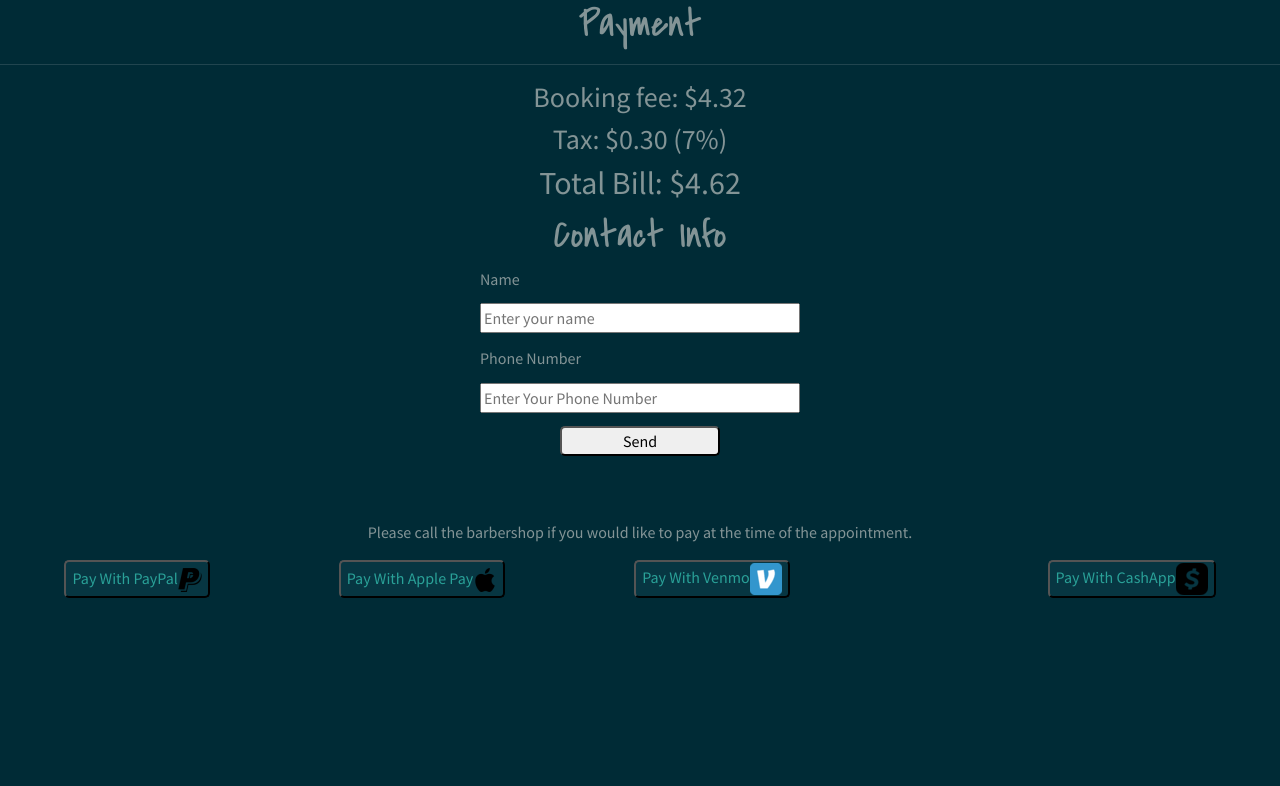
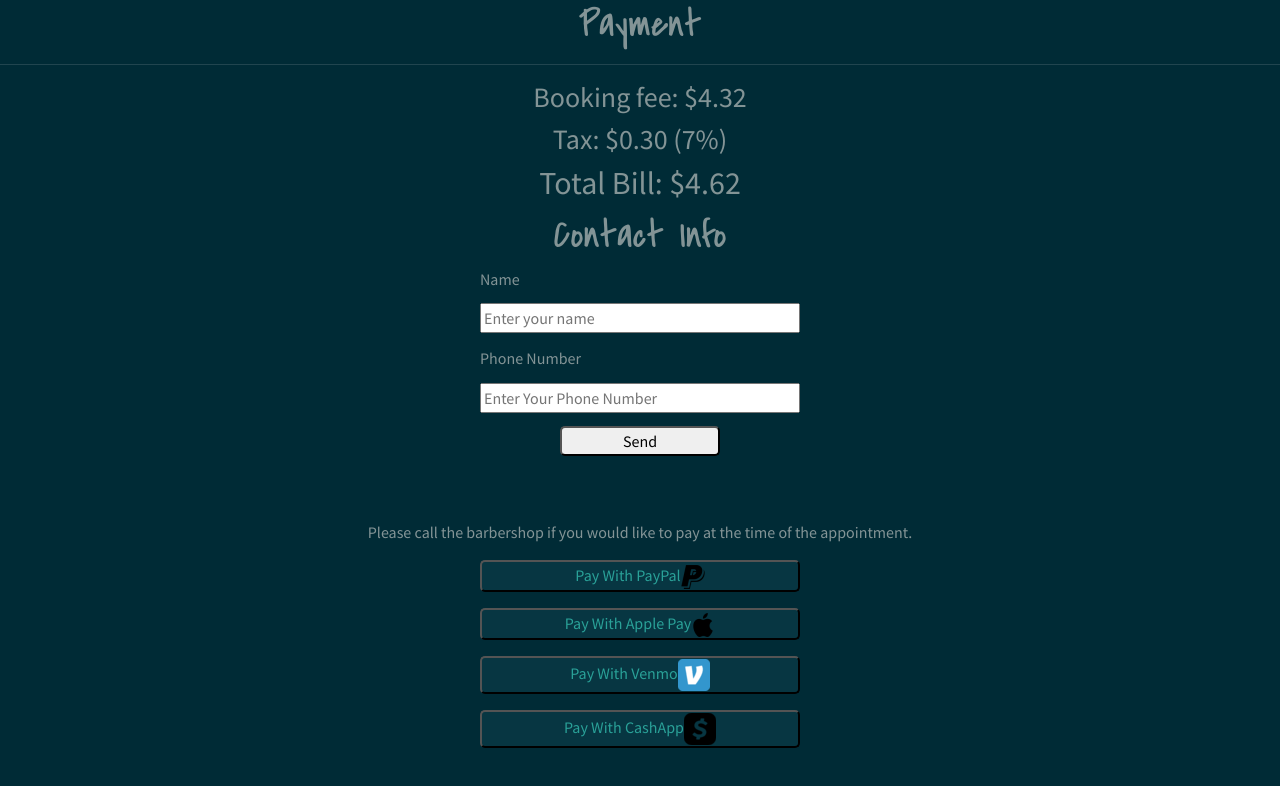
Before and after one commit to archatiro/BookABarber, a plain HTML site: page selections/Payment.html in a window 1280 px wide. Drawn offline with Linux system fonts and the light colour scheme.

Commit message:
we finale

```diff
--- a/selections/paystyling.css
+++ b/selections/paystyling.css
@@ -8,7 +8,6 @@ table tbody a {
 }
 
 table {
-    border: 5px solid black;
     margin-left: auto;
     margin-right: auto;
     margin-top: 15%;
--- a/selections/style.css
+++ b/selections/style.css
@@ -72,3 +72,15 @@ form button {
   margin-left: 25%;
   margin-right: 25%;
 }
+
+#division {
+  display: flex;
+  flex-direction: column;
+  width: 25%;
+  margin-right: auto;
+  margin-left: auto;
+}
+
+#division button {
+  margin-bottom: 5%;
+}
--- a/selections/styles.css
+++ b/selections/styles.css
@@ -25,6 +25,7 @@ h1 {
     margin: 25px 0px;
     font-size: .9em;
     min-width: 1%;
+    border: 2px solid black;
 }
 
 .content-table img {
```
